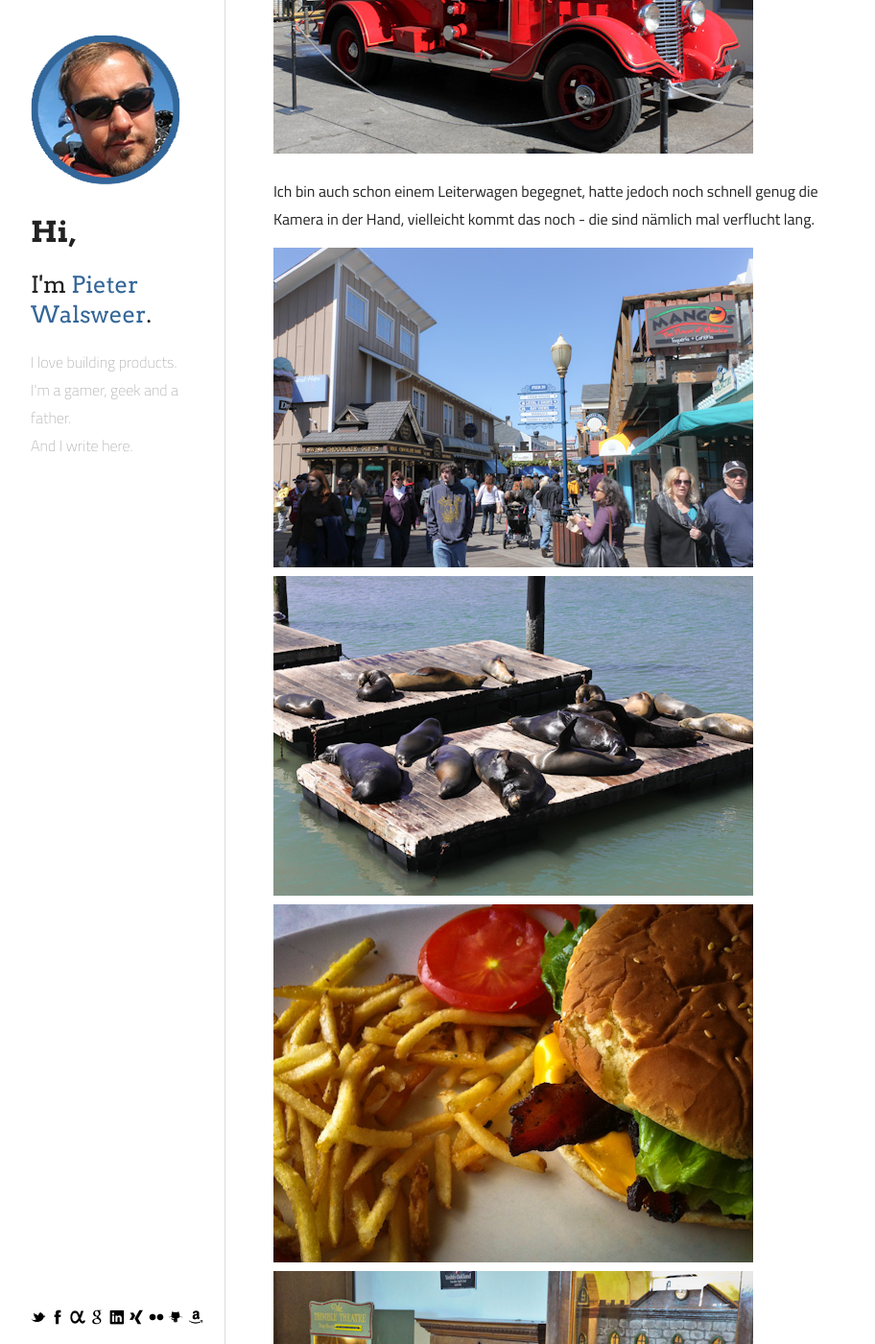
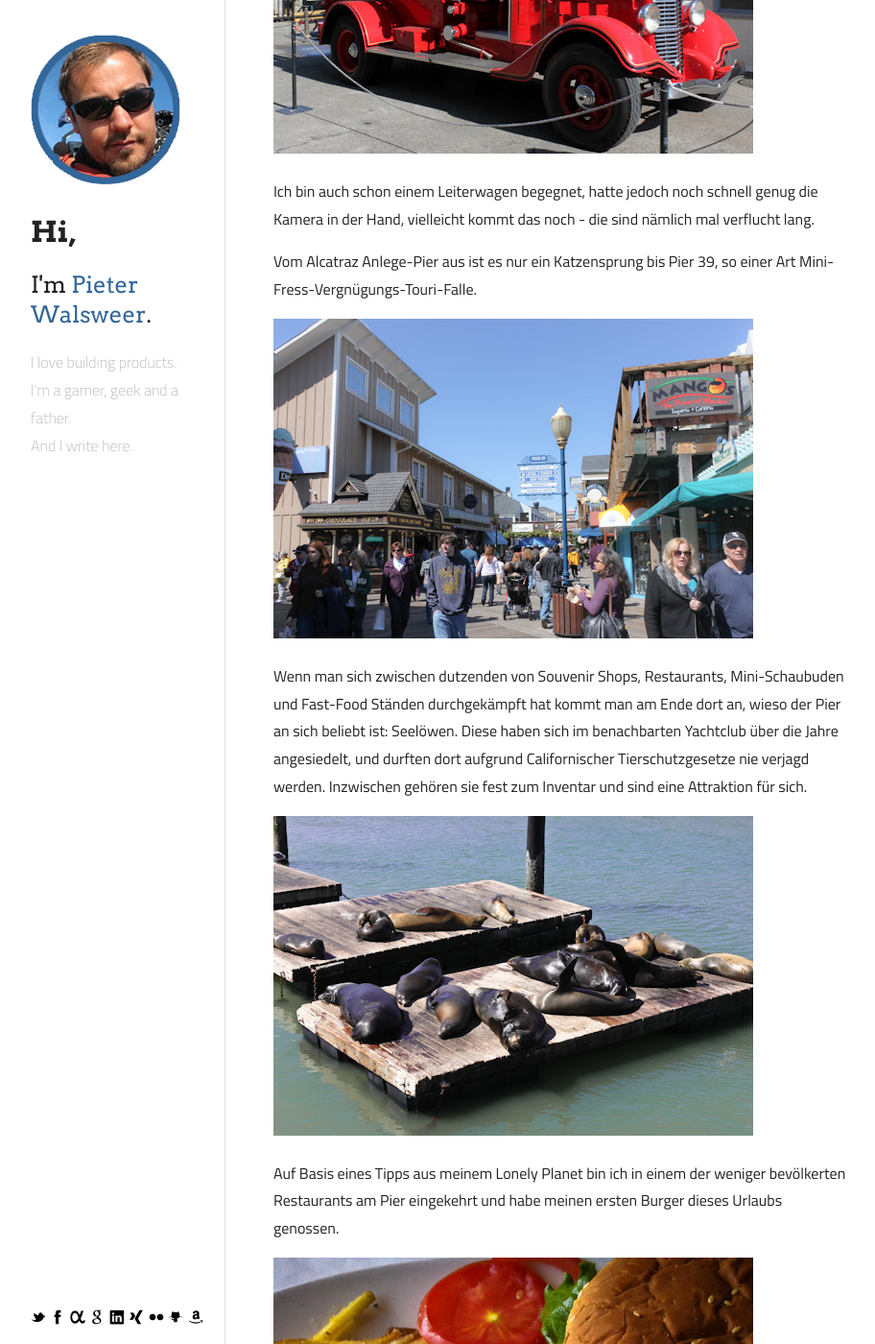
Before and after one commit to neXter/nexter.github.com, a Jekyll site: the page built from blogs/sfo-2013/_posts/2013-03-21-day-6-part-2.md, in a window 1280 px wide and 1400 px high, scrolled down 909 px. Shown: the whole window at 96% size, without its empty margins (8-920 px from the left). Built offline with Jekyll 4.4.1, drawn with Linux system fonts in a browser that asks for light colours; Markdown is read by kramdown in place of the engine named in the settings; some of the changed text lies outside the part shown.

Commit message:
added Day 6, Part 2

```diff
--- a/blogs/sfo-2013/_posts/2013-03-21-day-6-part-2.md
+++ b/blogs/sfo-2013/_posts/2013-03-21-day-6-part-2.md
@@ -16,8 +16,24 @@ Und ein **historisches** Feuerwehr-Auto aus San Francisco:
 
 Ich bin auch schon einem Leiterwagen begegnet, hatte jedoch noch schnell genug die Kamera in der Hand, vielleicht kommt das noch - die sind nämlich mal verflucht lang.
 
+Vom Alcatraz Anlege-Pier aus ist es nur ein Katzensprung bis Pier 39, so einer Art Mini-Fress-Vergnügungs-Touri-Falle.
 
 ![Pier 39](/images-blog/sfo-2013/20130321_9.jpg)
+
+Wenn man sich zwischen dutzenden von Souvenir Shops, Restaurants, Mini-Schaubuden und Fast-Food Ständen durchgekämpft hat kommt man am Ende dort an, wieso der Pier an sich beliebt ist: Seelöwen. Diese haben sich im benachbarten Yachtclub über die Jahre angesiedelt, und durften dort aufgrund Californischer Tierschutzgesetze nie verjagd werden. Inzwischen gehören sie fest zum Inventar und sind eine Attraktion für sich.
+
 ![Seelöwen](/images-blog/sfo-2013/20130321_10.jpg)
+
+Auf Basis eines Tipps aus meinem Lonely Planet bin ich in einem der weniger bevölkerten Restaurants am Pier eingekehrt und habe meinen ersten Burger dieses Urlaubs genossen.
+
 ![Burger Time](/images-blog/sfo-2013/20130321_11.jpg)
+
+Nach all den Sandwiches mal eine fröhliche Abwechslung! Lecker war er auf jeden Fall.
+
+Vom Pier 39 aus geht es Pier für Pier weiter an "Attraktionen" vorbei, bspw. einem außerdienst-gestelltem U-Boot aus dem zweiten Weltkrieg oder einem alten Schlachtschiff. Zuguterletzt bin ich im *Musée Mécanique* eingekehrt, einer Halle voll mit alten Mechatronik-Geräten. Armdrücken, Liebestest, Boxkampf, Hau-den-Lukas - alles dabei.
+
 ![Musée Mécanique](/images-blog/sfo-2013/20130321_12.jpg)
+
+Danach hiess es für mich nur noch, ein wenig am Strand abzuhängen und Sonne zu tanken.
+
+Morgen muss ich in unserem San Francisco Büro arbeiten und mich ein wenig auf die Messe vorbereiten, bevor ich nochmal zwei Tage Wochenende geniessen kann.
```
